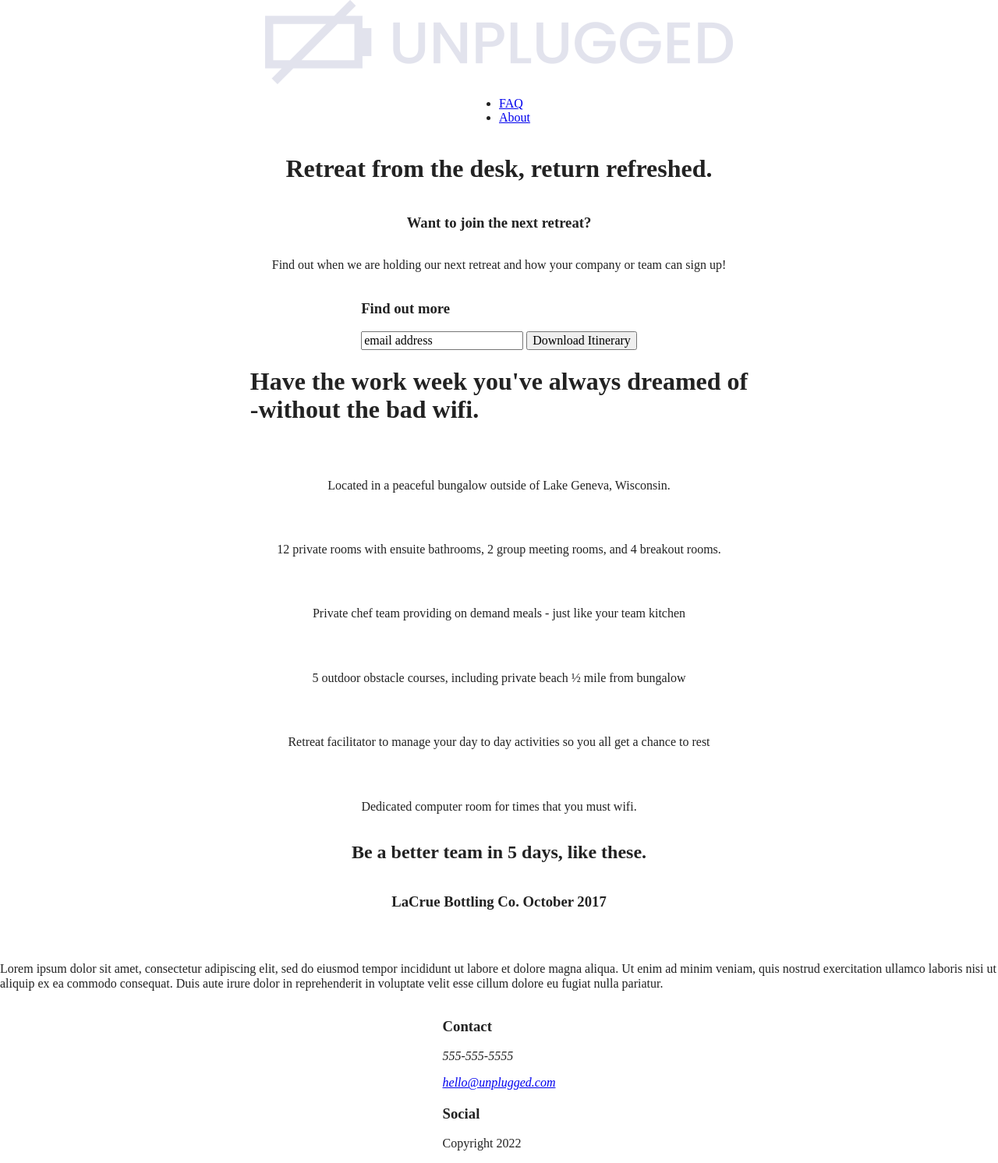
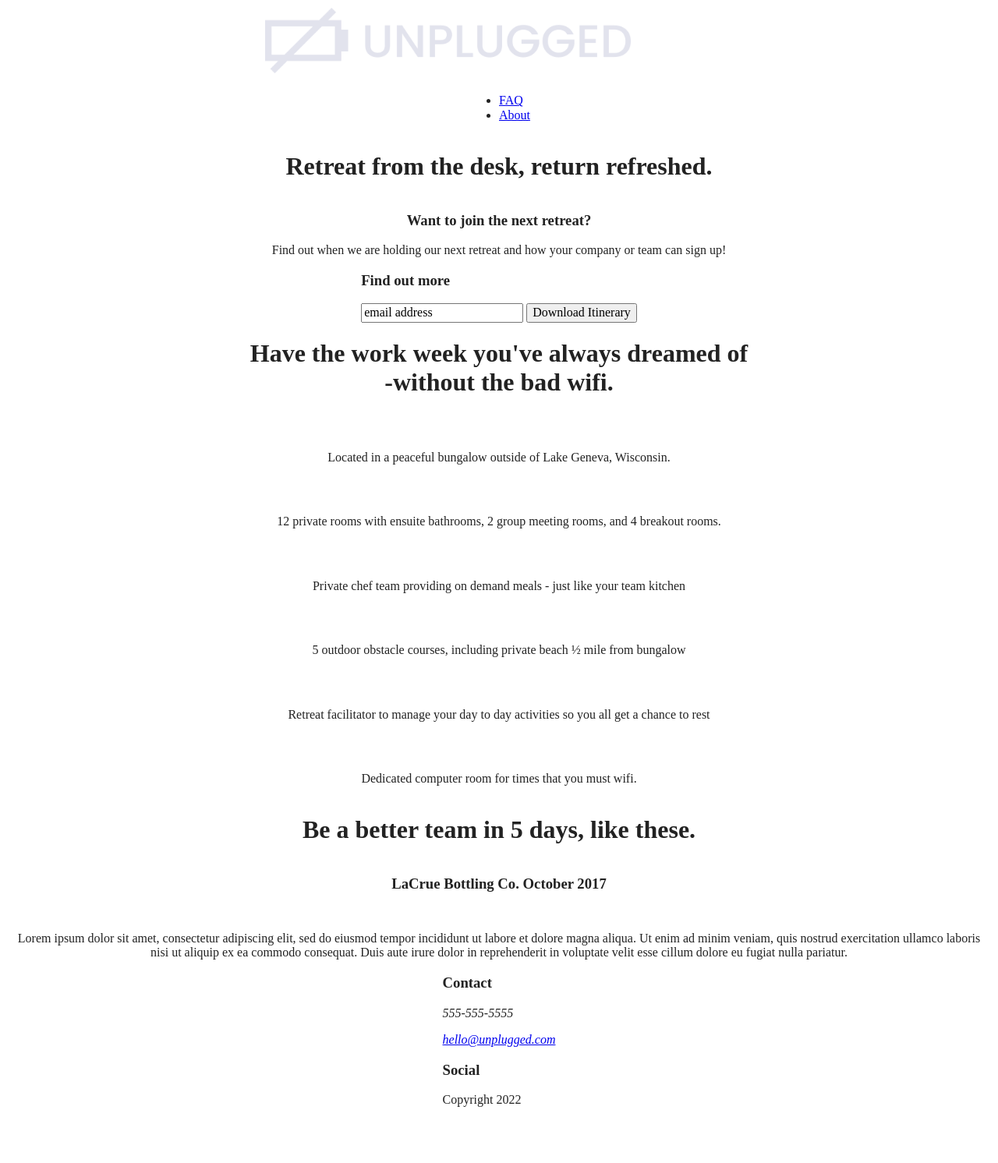
Before and after one commit to mikaturner/unplugged-retreat, a website built with Parcel: page index.html in a window 1280 px wide. Shown: the whole page at 78% size. After the commit the page ends 1437 px from the top, so only its background shows below. Built offline with nearby package versions, Linux system fonts and the light colour scheme.

Commit message:
Added margin and tex-aling styling to all pages with CSS

```diff
--- a/css/main.css
+++ b/css/main.css
@@ -96,19 +96,27 @@ textarea {
       justify-content: space-around;
       text-decoration: none;
     }
-  .hero-area, .form-description, .content-wrapper, article, .features{
+  .hero-area, .form-description, .content-wrapper, article, .features, .features-items{
     display: flex;
     flex-direction: column;
     align-items: center;
     justify-content: center;
   }
   .features-items{
-    display: flex;
-    flex-direction: column-reverse;
-    align-items: center;
-    justify-content: center;
+    margin: 0 100px;
   }
-
+  h1{
+    margin: 0 15px;
+    text-align: center;
+  }
+  .form-description p, .lacrue-bottling, .faq-content, .mission-content{
+    margin: 0 10px;
+    text-align: center;
+  }
+  .unplugged-img {
+    width: 70%;
+    margin: 10px 35px;
+  }
 /* ==========================================================================
    Helper classes
    ========================================================================== */
--- a/index.html
+++ b/index.html
@@ -27,7 +27,7 @@
 <!----------------Header------------------->
   <header>
     <div class="content-wrapper">
-      <a href="#"><img src="img/unpluggedlogo.png" alt="unplugged logo"></a>
+      <a href="#"><img class="unplugged-img" src="img/unpluggedlogo.png" alt="unplugged logo"></a>
       <div class="header-divider"></div>
       <nav>
            <ul>
@@ -61,7 +61,22 @@
       <div class="features-items">
         <article>
           <p class="fontawesome-icon"></p>
-          <p class="features-item-description">Dedicated computer room for times that you must wifi.</p>
+          <p class="features-item-description">Located in a peaceful bungalow outside of Lake Geneva, Wisconsin.</p>
+        </article>
+
+        <article>
+          <p class="fontawesome-icon"></p>
+          <p class="features-item-description">12 private rooms with ensuite bathrooms, 2 group meeting rooms, and 4 breakout rooms.</p>
+        </article>
+
+        <article>
+          <p class="fontawesome-icon"></p>
+          <p class="features-item-description">Private chef team providing on demand meals - just like your team kitchen</p>
+        </article>
+
+        <article>
+          <p class="fontawesome-icon"></p>
+          <p class="features-item-description">5 outdoor obstacle courses, including private beach ½ mile from bungalow</p>
         </article>
 
         <article>
@@ -71,28 +86,14 @@
 
         <article>
           <p class="fontawesome-icon"></p>
-          <p class="features-item-description">5 outdoor obstacle courses, including private beach ½ mile from bungalow</p>
-        </article>
-
-        <article>
-          <p class="fontawesome-icon"></p>
-          <p class="features-item-description">Private chef team providing on demand meals - just like your team kitchen</p>
-        </article>
-        <article>
-          <p class="fontawesome-icon"></p>
-          <p class="features-item-description">12 private rooms with ensuite bathrooms, 2 group meeting rooms, and 4 breakout rooms.</p>
-        </article>
-
-        <article>
-          <p class="fontawesome-icon"></p>
-          <p class="features-item-description">Located in a peaceful bungalow outside of Lake Geneva, Wisconsin.</p>
+          <p class="features-item-description">Dedicated computer room for times that you must wifi.</p>
         </article>
       </div>
     </section>
 <!------------Review Area------------------------------>
     <section class="reviews">
       <div class="content-wrapper">
-        <h2>Be a better team in 5 days, like these.</h2>
+        <h1>Be a better team in 5 days, like these.</h1>
         <article>
         <h3>LaCrue Bottling Co. October 2017</h3>
         <p class="lacrue-img"></p>
```
Also changed, not shown: about/index.html (+5 -5 lines), faq/index.html (+2 -2 lines).
